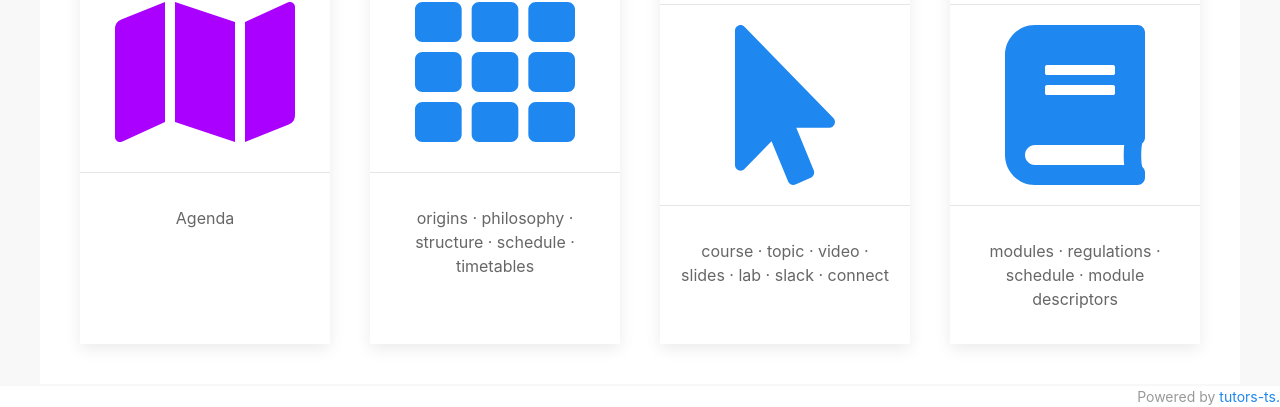
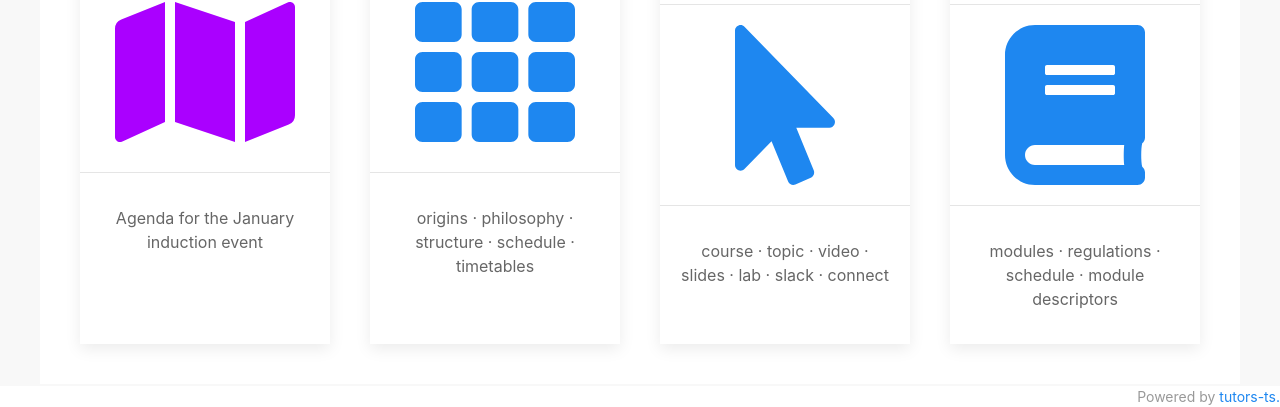
Before and after one commit to wit-hdip-comp-sci-2019/wit-hdip-comp-sci-2019.github.io, a plain HTML site: page g1-induction/index.html in a window 1280 px wide. Shown: the part 393-800 px from the top of the page. Drawn offline with nearby package versions, Linux system fonts and the light colour scheme.

Commit message:
agenda update

```diff
--- a/g1-induction/index.html
+++ b/g1-induction/index.html
@@ -203,7 +203,7 @@ html, body {
 
 
     <div class="uk-card-footer">
-      <p> <p>Agenda</p>
+      <p> <p>Agenda for the January induction event</p>
 </p>
     </div>
 
```
Also changed, not shown: g1-induction/talkwall.html (+1 -1 lines), 1 other file.
